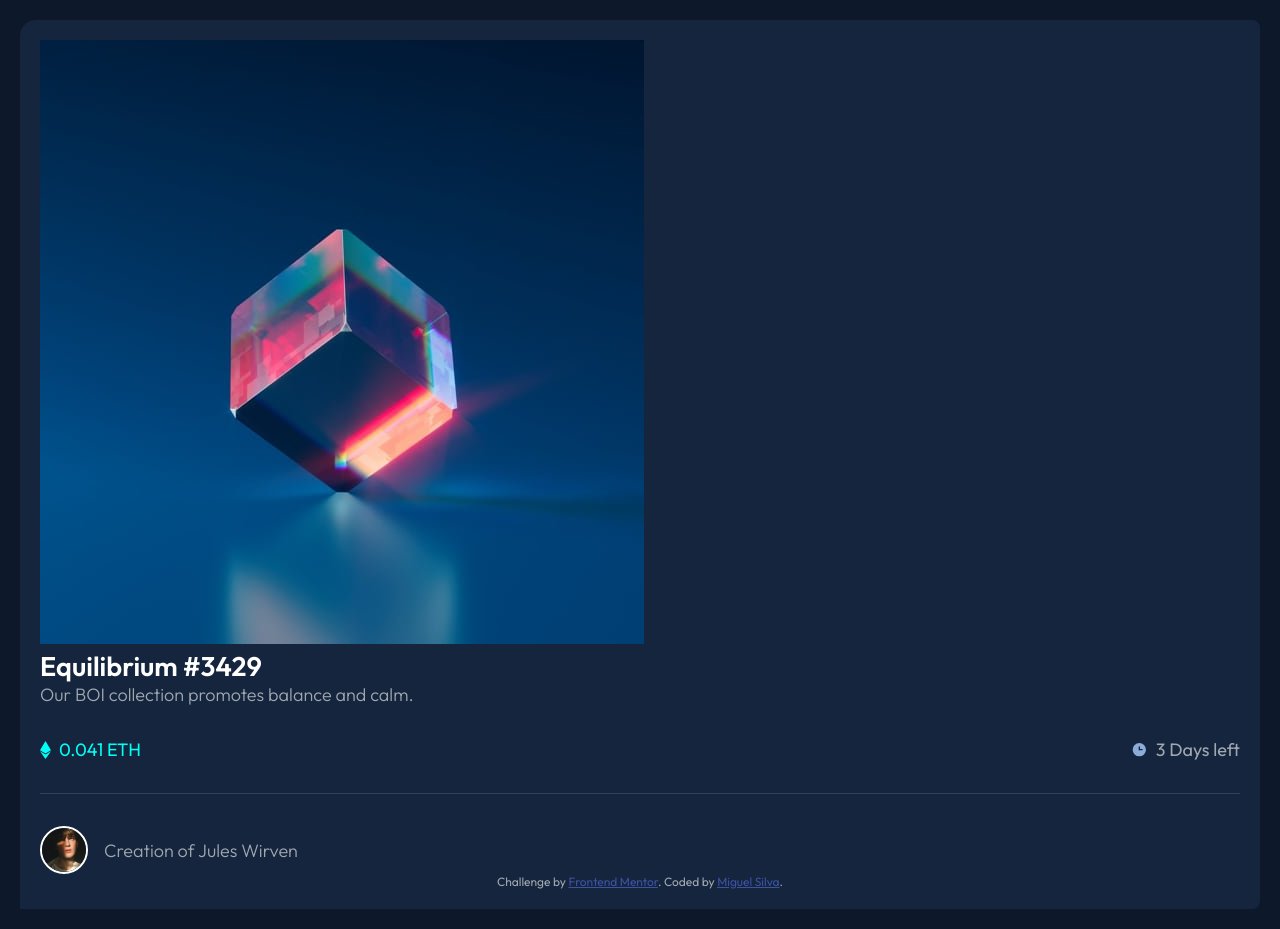
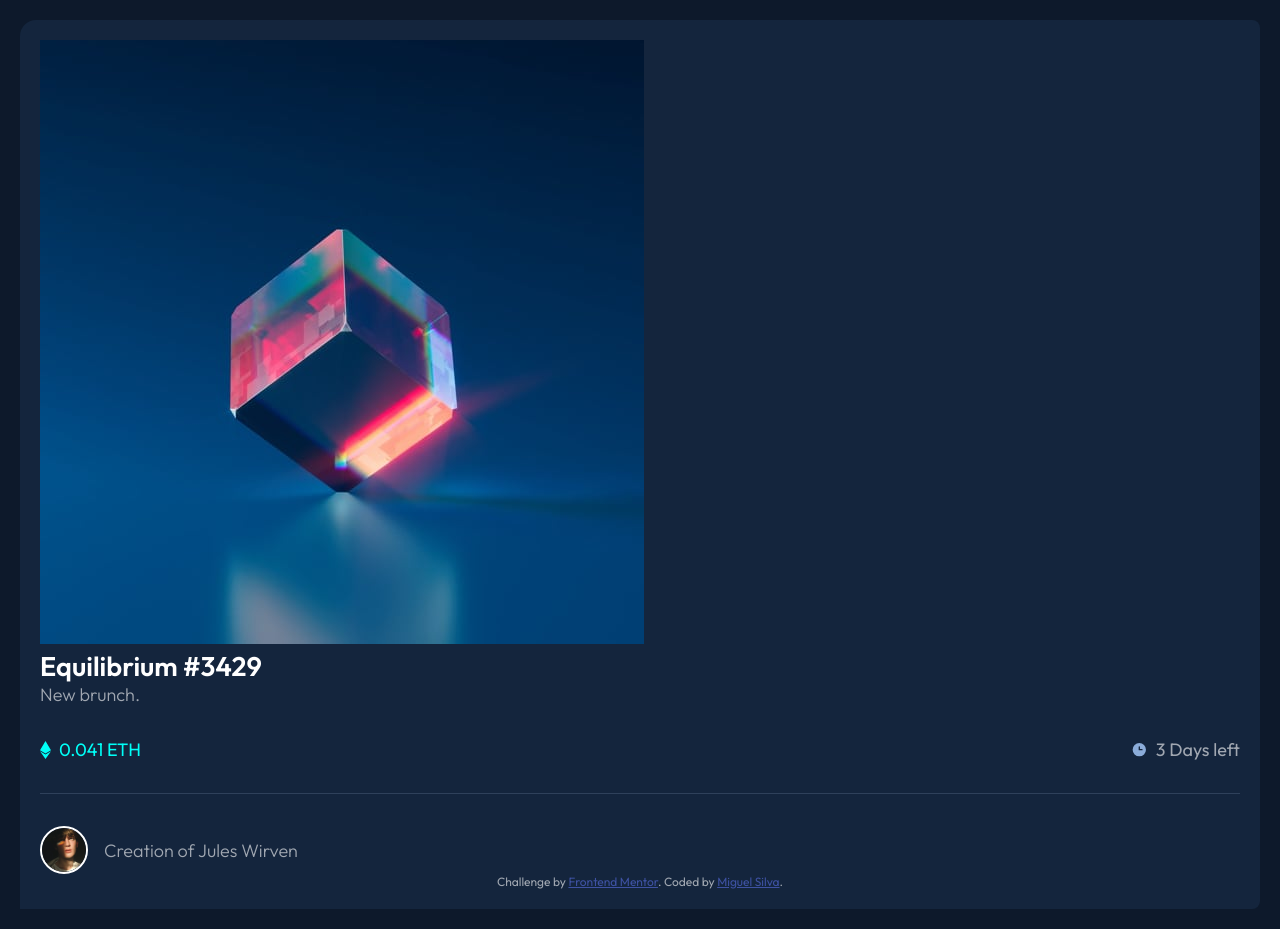
Before and after one commit to migsilva89/demo-nft-card, a plain HTML site: page index.html in a window 1280 px wide. Drawn offline with Linux system fonts and the light colour scheme.

```diff
--- a/index.html
+++ b/index.html
@@ -23,7 +23,7 @@
     <article>
         <div class="card-body">
             <h2>Equilibrium #3429</h2>
-            <p>Our BOI collection promotes balance and calm.</p>
+            <p>New brunch.</p>
 
             <ul>
                 <li><img alt="icon ethereum" src="./images/icon-ethereum.svg"> 0.041 ETH</li>
```
